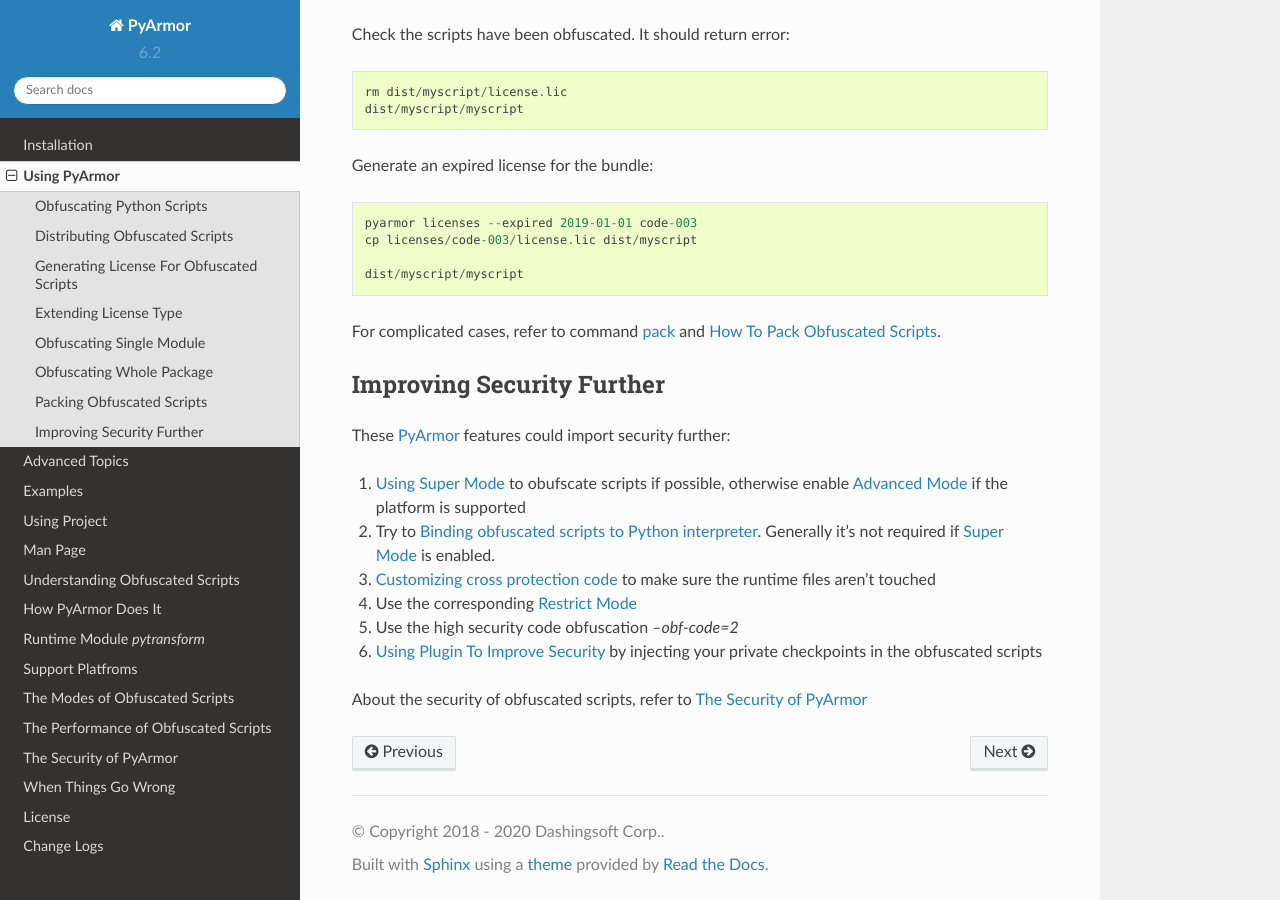
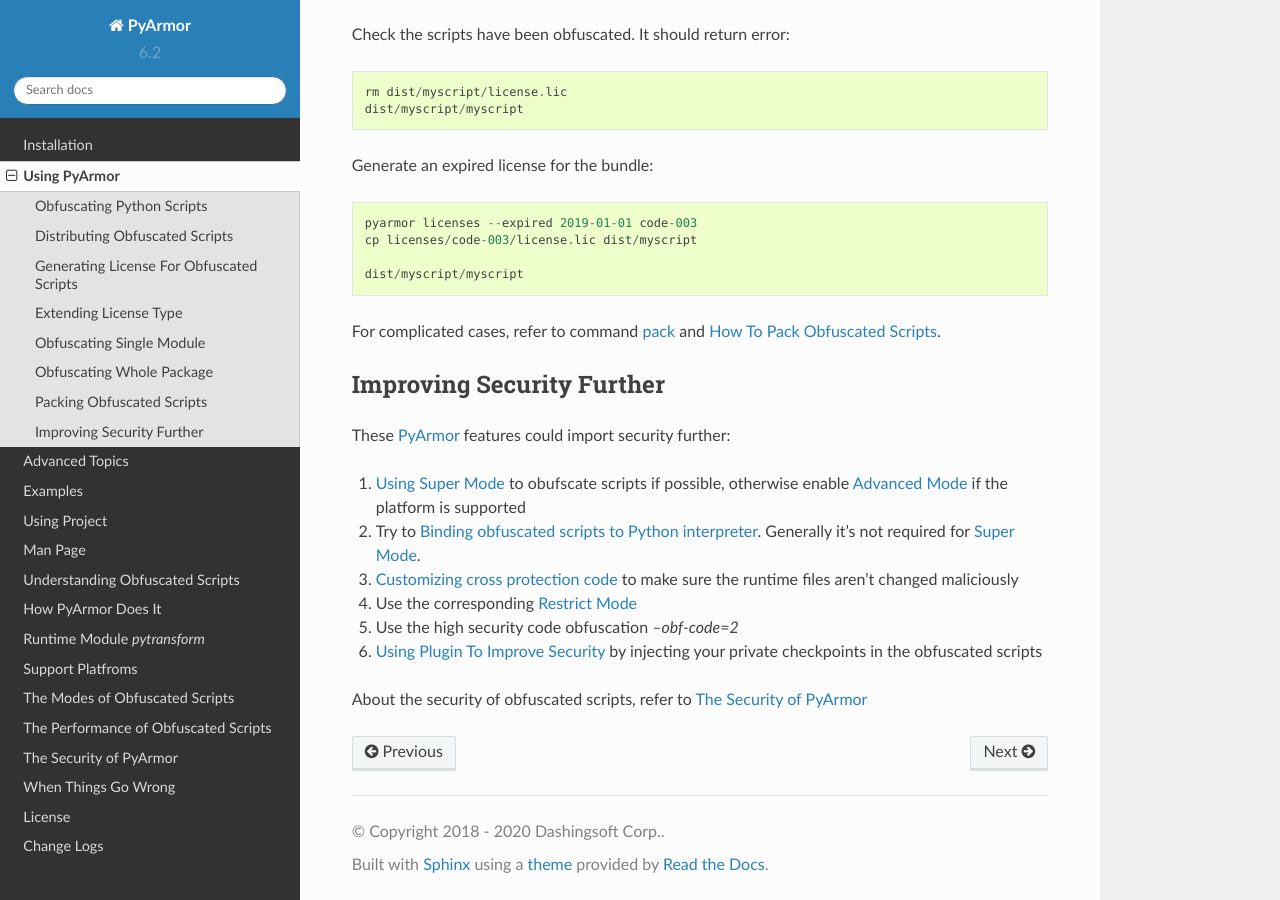
Before and after one commit to dashingsoft/pyarmor, a Sphinx documentation site: the page built from docs/usage.rst, in a window 1280 px wide and 900 px high, scrolled down 4652 px. Built offline with Sphinx 7.4.7 and the Read the Docs theme 2.0.0, drawn with Linux system fonts in a browser that asks for light colours.

Commit message:
Refine format

```diff
--- a/docs/usage.rst
+++ b/docs/usage.rst
@@ -221,8 +221,8 @@
 1. :ref:`Using super mode` to obufscate scripts if possible, otherwise enable
    :ref:`Advanced Mode` if the platform is supported
 2. Try to :ref:`binding obfuscated scripts to Python interpreter`. Generally
-   it's not required if :ref:`Super Mode` is enabled.
-3. :ref:`Customizing cross protection code` to make sure the runtime files aren't touched
+   it's not required for :ref:`Super Mode`.
+3. :ref:`Customizing cross protection code` to make sure the runtime files aren't changed maliciously
 4. Use the corresponding :ref:`Restrict Mode`
 5. Use the high security code obfuscation `--obf-code=2`
 6. :ref:`Using plugin to improve security` by injecting your private checkpoints
```
Also changed, not shown: docs/advanced.rst (+13 -13 lines).
